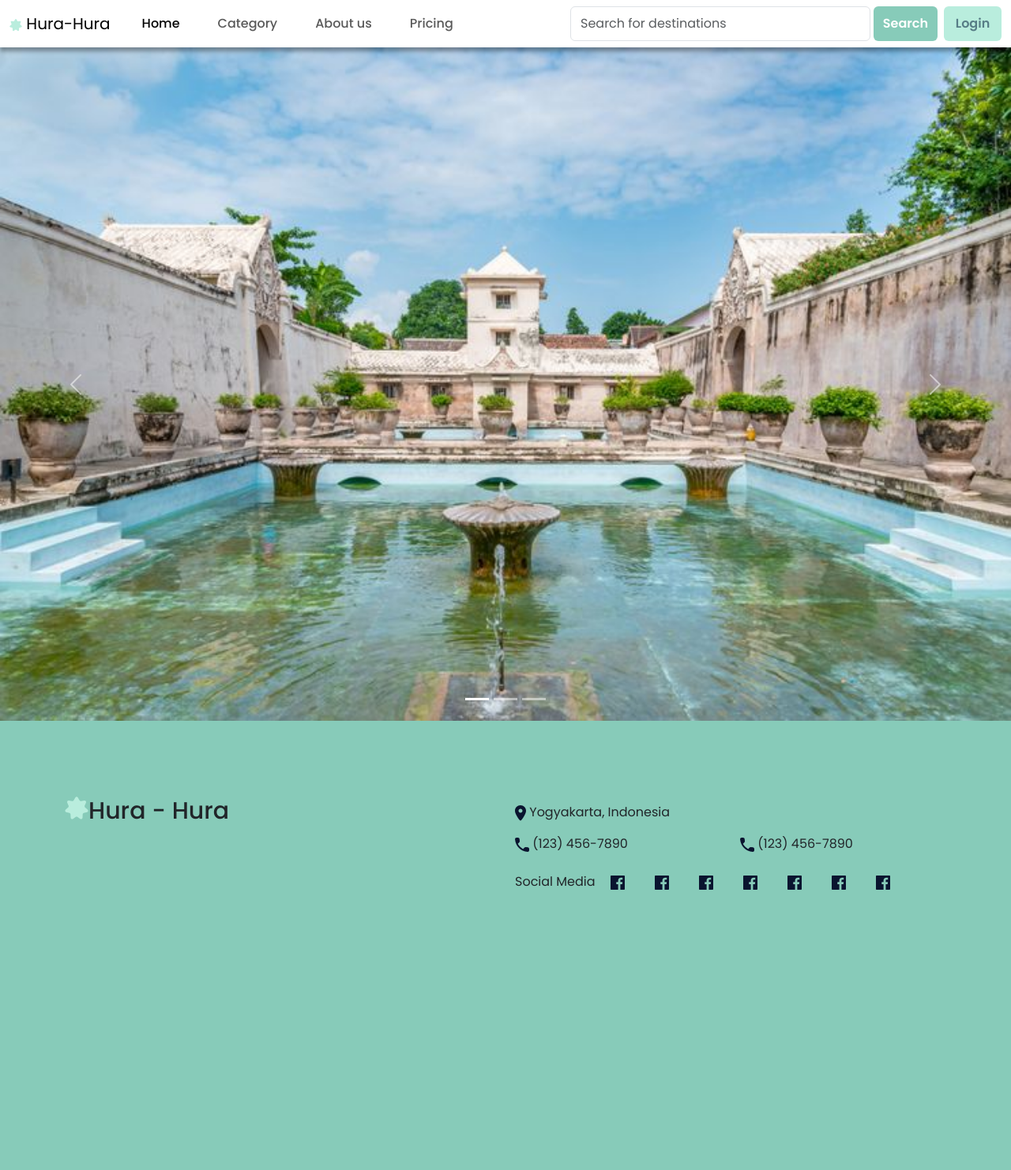
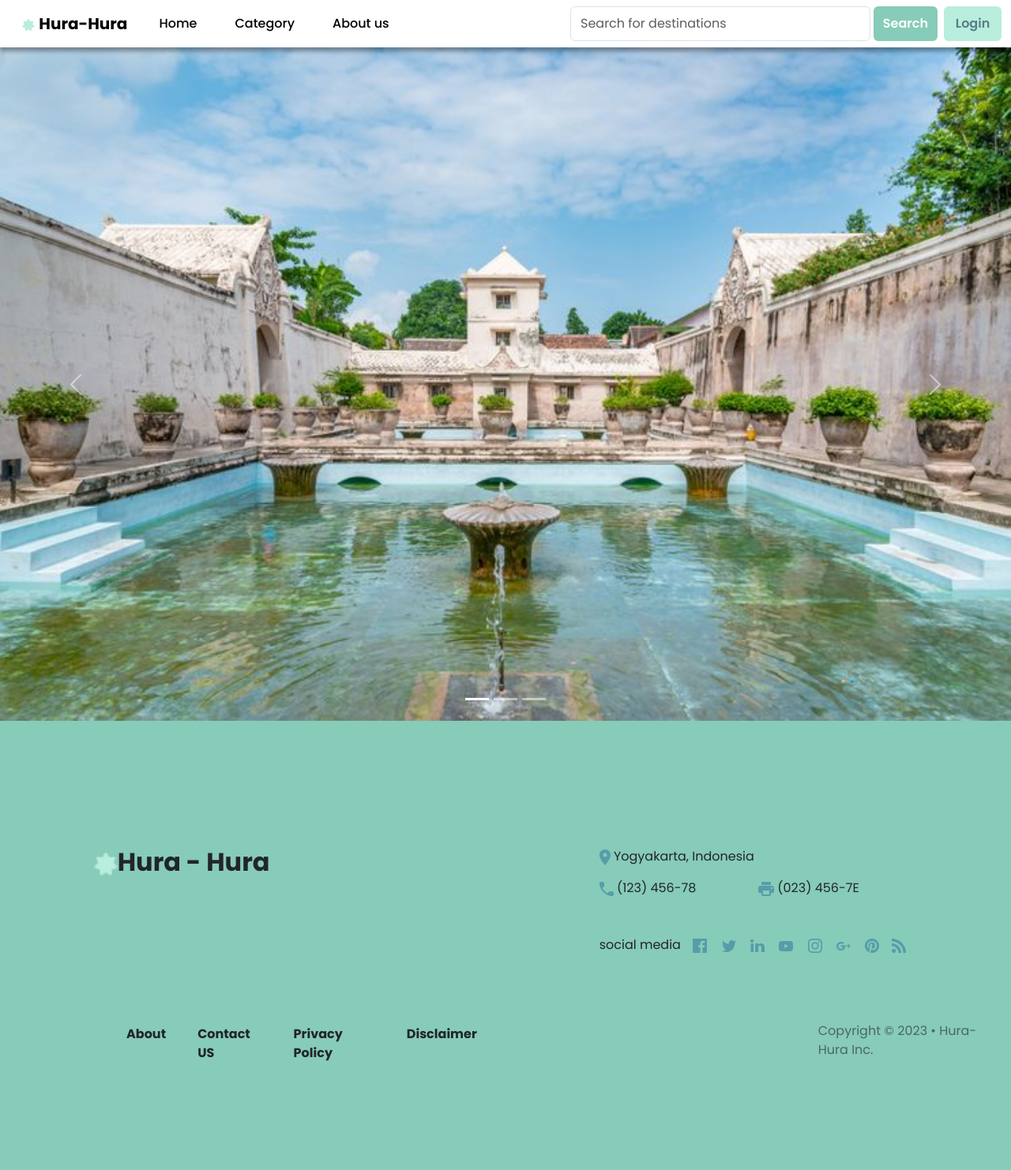
Before and after one commit to riganrahmadin/FP--Ui-Ux--Pariwisata, a CodeIgniter app: page /codeigniter/index.php/welcome/bahar in a window 1280 px wide. Shown: the whole page at 79% size. Before the commit the page ends 1127 px from the top, so only its background shows below. Run offline with CodeIgniter, Linux system fonts and the light colour scheme.

Commit message:
fix merge

```diff
--- a/application/controllers/Welcome.php
+++ b/application/controllers/Welcome.php
@@ -16,7 +16,7 @@ class Welcome extends CI_Controller
 		$data['title'] = 'Home';
 		$this->load->view('layout/header', $data);
 		$this->load->view('home/home.php');
-		$this->load->view('layout/footer');
+		$this->load->view('layout/footer.php');
 		$this->load->view('home/homeScript.php');
 	}
 
@@ -61,4 +61,12 @@ class Welcome extends CI_Controller
 		redirect('adminpanel');
 	}
 
+	public function userlogin()
+	{
+		$data['title'] = 'Login';
+		$this->load->view('layout/header', $data);
+		$this->load->view('login/login.php');
+		$this->load->view('layout/footer.php');
+    }
+
 }
--- a/application/views/layout/footer.php
+++ b/application/views/layout/footer.php
@@ -1,54 +1,75 @@
-<footer>
-        <div class="container py-5">
-            <div class="row pt-5">
-                <div class="col-lg-6 col-sm-12 d-flex">
-                     <img src="<?php echo base_url()?>public/assets/icons/star.svg" alt="" style="width:30px; height: 30px;">
-                    <h1>Hura - Hura</h1>
+ <!--footer-->
+ <div class="container-fluid" id="content2">
+     <div class="footer">
+         <div class="row justify-content-around">
+             <div class="col-4">
+                 <h2><img class="gambar" src="public/assets/Star 1.png"><b>Hura - Hura</b></h2></a>
              </div>
-                <div class="col-lg-6 col-sm-12">
-                    <div class="row py-2">
+             <div class="col-4">
+                 <div class="row">
                      <div class="col">
-                            <img src="<?php echo base_url()?>public/assets/icons/shape1.svg" alt="">
-                            <span>Yogyakarta, Indonesia</span>
+                         <img src="public/assets/Moodboard (1)/Shape.png">
+                         <span>Yogyakarta, Indonesia</p></span>
                      </div>
-                    </div>
-                    <div class="row py-2">
+                     <div class="row">
                          <div class="col">
-                            <img src="<?php echo base_url()?>public/assets/icons/rounded.svg" alt="">
-                            (123) 456-7890
+                             <img src="public/assets/Moodboard (1)/Rounded_1_.png">
+                             (123) 456-78
                          </div>
                          <div class="col">
-                            <img src="<?php echo base_url()?>public/assets/icons/rounded.svg" alt="">
-                            (123) 456-7890
-                        </div>
-                    </div>
-                    <div class="d-flex flex-wrap pt-3">
-                        <span>Social Media</span>
-                            <div class="icons">
-                                <img src="<?php echo base_url()?>public/assets/icons/facebook.svg" alt="">
-                            </div>
-                            <div class="icons">
-                                <img src="<?php echo base_url()?>public/assets/icons/facebook.svg" alt="">
-                            </div>
-                            <div class="icons">
-                                <img src="<?php echo base_url()?>public/assets/icons/facebook.svg" alt="">
-                            </div>
-                            <div class="icons">
-                                <img src="<?php echo base_url()?>public/assets/icons/facebook.svg" alt="">
-                            </div>
-                            <div class="icons">
-                                <img src="<?php echo base_url()?>public/assets/icons/facebook.svg" alt="">
-                            </div>
-                            <div class="icons">
-                                <img src="<?php echo base_url()?>public/assets/icons/facebook.svg" alt="">
-                            </div>
-                            <div class="icons">
-                                <img src="<?php echo base_url()?>public/assets/icons/facebook.svg" alt="">
+                             <img src="public/assets/Moodboard (1)/fax.png">
+                             (023) 456-7E
                          </div>
                      </div>
                  </div>
-    </footer>
-</body>
+                 <div class="row s">
+                     <div class="col mt-5">
+                         <p>social media <img style="padding-left: 2%;" src="public/assets/Moodboard (1)/facebook black.1.png">
+                             <img style="padding-left: 2%;" src="public/assets/Moodboard (1)/twitter black.1.png" alt="">
+                             <img style="padding-left: 2%;" src="public/assets/Moodboard (1)/linkedin black.1.png" alt="">
+                             <img style="padding-left: 2%;" src="public/assets/Moodboard (1)/youtube color.1.png" alt="">
+                             <img style="padding-left: 2%;" src="public/assets/Moodboard (1)/instagram black.1.png" alt="">
+                             <img style="padding-left: 2%;" src="public/assets/Moodboard (1)/googleplus black.1.png" alt="">
+                             <img style="padding-left: 2%;" src="public/assets/Moodboard (1)/pinterest color.1.png" alt="">
+                             <img style="padding-left: 2%;" src="public/assets/Moodboard (1)/RSS.png" alt="">
+                         </p>
+                     </div>
+                 </div>
+             </div>
+             <div class="container">
+                 <div class="d-flex " id="footer1">
+                     <div class="row m-2">
+                         <div class="col"><b>About</b></div>
+                     </div>
+                     <div class="row m-2">
+                         <div class="col"><b>Contact US</b></div>
+                     </div>
+                     <div class="row m-2">
+                         <div class="col"><b>Privacy Policy</b></div>
+                     </div>
+                     <div class="row m-2">
+                         <div class="col"><b>Disclaimer</b></div>
+                     </div>
+                     <div class="row m-3">
+                         <div class="col-4"></div>
+                     </div>
+                     <div class="row m-1">
+                         <div style="padding-left: 22rem; opacity: 0.6;" class="col">Copyright © 2023 • Hura-Hura Inc.</div>
+                     </div>
+                 </div>
+             </div>
+         </div>
+     </div>
+ </div>
+
+ </div>
+
+
+
+ <script src="https://cdn.jsdelivr.net/npm/bootstrap@5.2.3/dist/js/bootstrap.bundle.min.js" integrity="sha384-kenU1KFdBIe4zVF0s0G1M5b4hcpxyD9F7jL+jjXkk+Q2h455rYXK/7HAuoJl+0I4" crossorigin="anonymous"></script>
+ <script src="https://cdn.jsdelivr.net/npm/@popperjs/core@2.11.6/dist/umd/popper.min.js" integrity="sha384-oBqDVmMz9ATKxIep9tiCxS/Z9fNfEXiDAYTujMAeBAsjFuCZSmKbSSUnQlmh/jp3" crossorigin="anonymous"></script>
+ <script src="https://cdn.jsdelivr.net/npm/bootstrap@5.2.3/dist/js/bootstrap.min.js" integrity="sha384-cuYeSxntonz0PPNlHhBs68uyIAVpIIOZZ5JqeqvYYIcEL727kskC66kF92t6Xl2V" crossorigin="anonymous"></script>
  <script src="https://cdnjs.cloudflare.com/ajax/libs/jquery/3.7.0/jquery.min.js" integrity="sha512-3gJwYpMe3QewGELv8k/BX9vcqhryRdzRMxVfq6ngyWXwo03GFEzjsUm8Q7RZcHPHksttq7/GFoxjCVUjkjvPdw==" crossorigin="anonymous" referrerpolicy="no-referrer"></script>
  <script src="https://cdn.jsdelivr.net/npm/bootstrap@5.3.0/dist/js/bootstrap.bundle.min.js" integrity="sha384-geWF76RCwLtnZ8qwWowPQNguL3RmwHVBC9FhGdlKrxdiJJigb/j/68SIy3Te4Bkz" crossorigin="anonymous"></script>
+
  </html>
--- a/application/views/layout/header.php
+++ b/application/views/layout/header.php
@@ -5,10 +5,10 @@
     <meta charset="UTF-8">
     <meta name="viewport" content="width=device-width, initial-scale=1.0">
     <link href="https://cdn.jsdelivr.net/npm/bootstrap@5.3.0/dist/css/bootstrap.min.css" rel="stylesheet" integrity="sha384-9ndCyUaIbzAi2FUVXJi0CjmCapSmO7SnpJef0486qhLnuZ2cdeRhO02iuK6FUUVM" crossorigin="anonymous">
-    <link rel="stylesheet" href="<?php echo base_url()?>public/css/style.css">
-    <link rel="stylesheet" href="<?php echo base_url()?>public/owlcarousel/assets/owl.carousel.min.css">
-    <link rel="stylesheet" href="<?php echo base_url()?>public/owlcarousel/assets/owl.theme.default.min.css">
-    <link rel="shortcut icon" href="<?php echo base_url()?>public/favicon.ico" type="image/x-icon">
+    <link rel="stylesheet" href="<?php echo base_url() ?>public/css/style.css">
+    <link rel="stylesheet" href="<?php echo base_url() ?>public/owlcarousel/assets/owl.carousel.min.css">
+    <link rel="stylesheet" href="<?php echo base_url() ?>public/owlcarousel/assets/owl.theme.default.min.css">
+    <link rel="shortcut icon" href="<?php echo base_url() ?>public/favicon.ico" type="image/x-icon">
     <script src="https://polyfill.io/v3/polyfill.min.js?features=default"></script>
     <title><?php echo $title ?></title>
 </head>
@@ -17,8 +17,8 @@
     <nav class="navbar sticky-top navbar-expand-sm navbar-light ">
         <div class="container-fluid">
             <a class="navbar-brand" href="#">
-            <img src="<?php echo base_url()?>public/assets/icons/star.svg" alt="">
-            Hura-Hura
+                <img style="padding-left: 1rem;" src="<?php echo base_url() ?>public/assets/icons/star.svg" alt="">
+                <b>Hura-Hura</b>
             </a>
             <button class="navbar-toggler d-lg-none" type="button" data-bs-toggle="collapse" data-bs-target="#collapsibleNavId" aria-controls="collapsibleNavId" aria-expanded="false" aria-label="Toggle navigation">
                 <span class="navbar-toggler-icon"></span>
@@ -26,16 +26,13 @@
             <div class="collapse navbar-collapse" id="collapsibleNavId">
                 <ul class="navbar-nav me-auto mt-2 mt-lg-0">
                     <li class="nav-item">
-                        <a class="nav-link active" href="<?php echo base_url()?>" aria-current="page">Home <span class="visually-hidden">(current)</span></a>
+                        <a class="nav-link active" href="<?php echo base_url() ?>" aria-current="page">Home <span class="visually-hidden">(current)</span></a>
                     </li>
                     <li class="nav-item">
-                        <a class="nav-link" href="#">Category</a>
+                        <a class="nav-link active" href="#">Category</a>
                     </li>
                     <li class="nav-item">
-                        <a class="nav-link" href="#">About us</a>
-                    </li>
-                    <li class="nav-item">
-                        <a class="nav-link" href="#">Pricing</a>
+                        <a class="nav-link active" href="#">About us</a>
                     </li>
                 </ul>
                 <form class="d-flex my-2 my-lg-0">
--- a/public/css/style.css
+++ b/public/css/style.css
@@ -36,7 +36,12 @@ h1 {
   padding: 0 1em 0 1em;
 }
 
-
+.commentInput {
+  border: 0 !important;
+  outline: 0 !important;
+  background: transparent !important;
+  border-bottom: 1px solid black !important;
+}
 
 footer {
   width: 100%;
@@ -95,3 +100,95 @@ footer {
   height: 100%;
   object-fit: cover;
 }
+
+
+   /* login*/
+.login img {
+  width: 624px;
+  height: 417px;
+  left: 435px;
+  top: 273px;
+  background-size: cover;
+}
+
+.login-wrapper {
+
+  padding-top: 9rem;
+  background: url("assets/Login/17053916_5831236\ 1.png");
+  background-repeat: no-repeat;
+  background-size: auto;
+  background-position-x: center;
+  margin-top: 10rem;
+}
+
+.kata{
+font-family: 'Poppins';
+font-style: normal;
+font-weight: 400;
+font-size: 14px;
+}
+
+#button2{
+block-size: 3rem;
+margin-bottom: 1rem;
+background: #B9EDDD;
+border-radius: 8px;
+transition: all .7s;
+}
+
+#button3{
+background: #B9EDDD;
+border-radius: 8px;
+transition: all .7s;
+margin-left: 2.5rem;
+}
+#button3:hover{
+color: teal;
+  background-color: #fff;
+  border-color: teal;
+}
+
+#button2:hover{
+    color: teal;
+  background-color: #fff;
+  border-color: teal;
+}
+
+
+#search1{
+   background-color:gray;
+
+}
+
+#typeEmailX-2,#typePasswordX-2 {
+    width: 25rem;
+    margin-left: 3rem;
+}
+
+#content{
+    padding-top: 1rem;
+    background: #B9EDDD;
+}
+
+#content2{
+    background-color: #87CBB9 ;
+}
+
+.col-4{
+    padding-top: 10rem;
+}
+
+.gambar{
+    width: 30px;
+height: 30px;
+}
+
+#qq{
+  width: 390px;
+
+}
+
+#footer1{
+  margin-left: 8rem;
+  margin-top: 4rem;
+}
```
Also changed, not shown: application/views/home/home.php (+4 -1 lines). Lines whose indentation alone changed are shown as unchanged.
